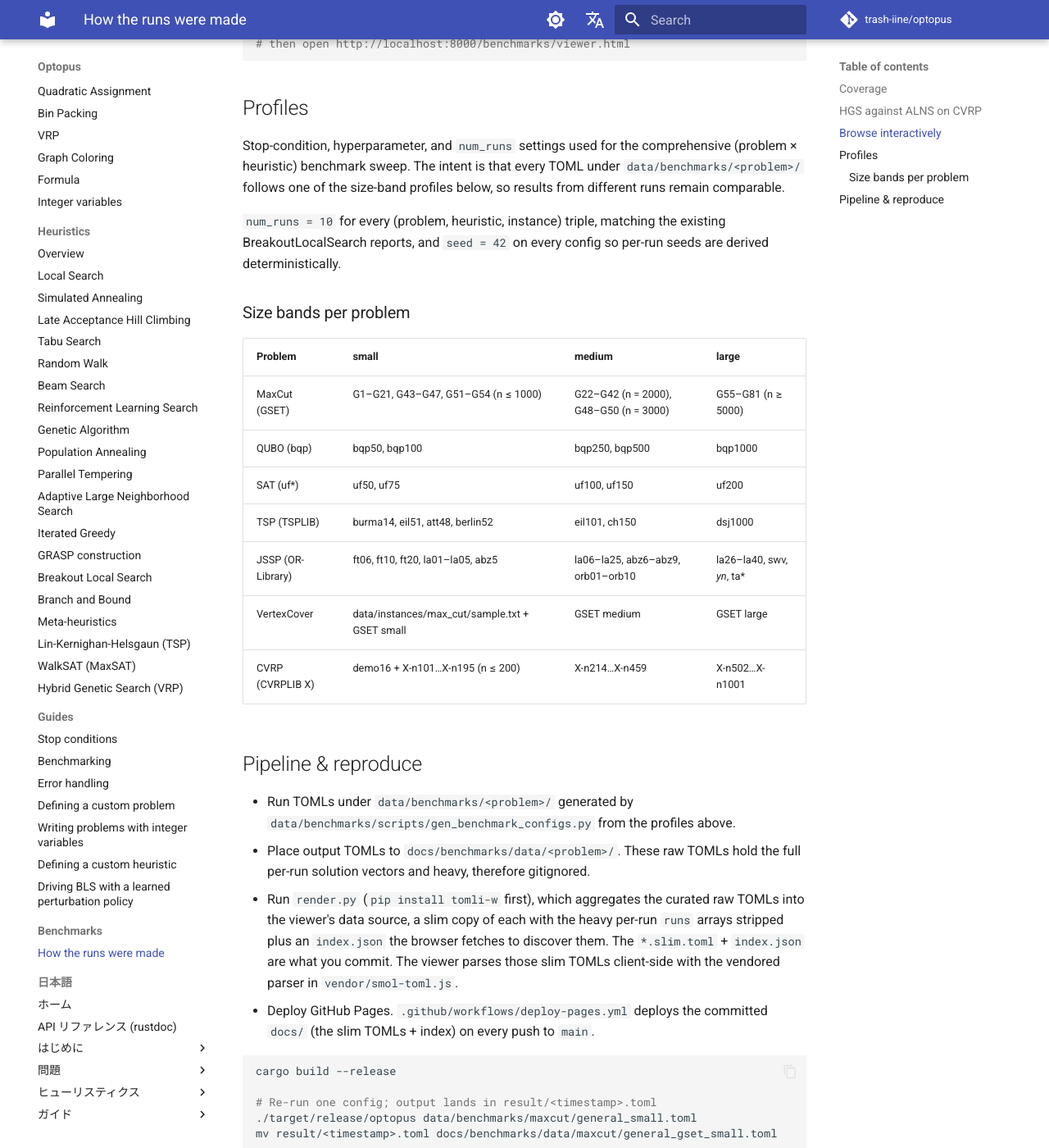
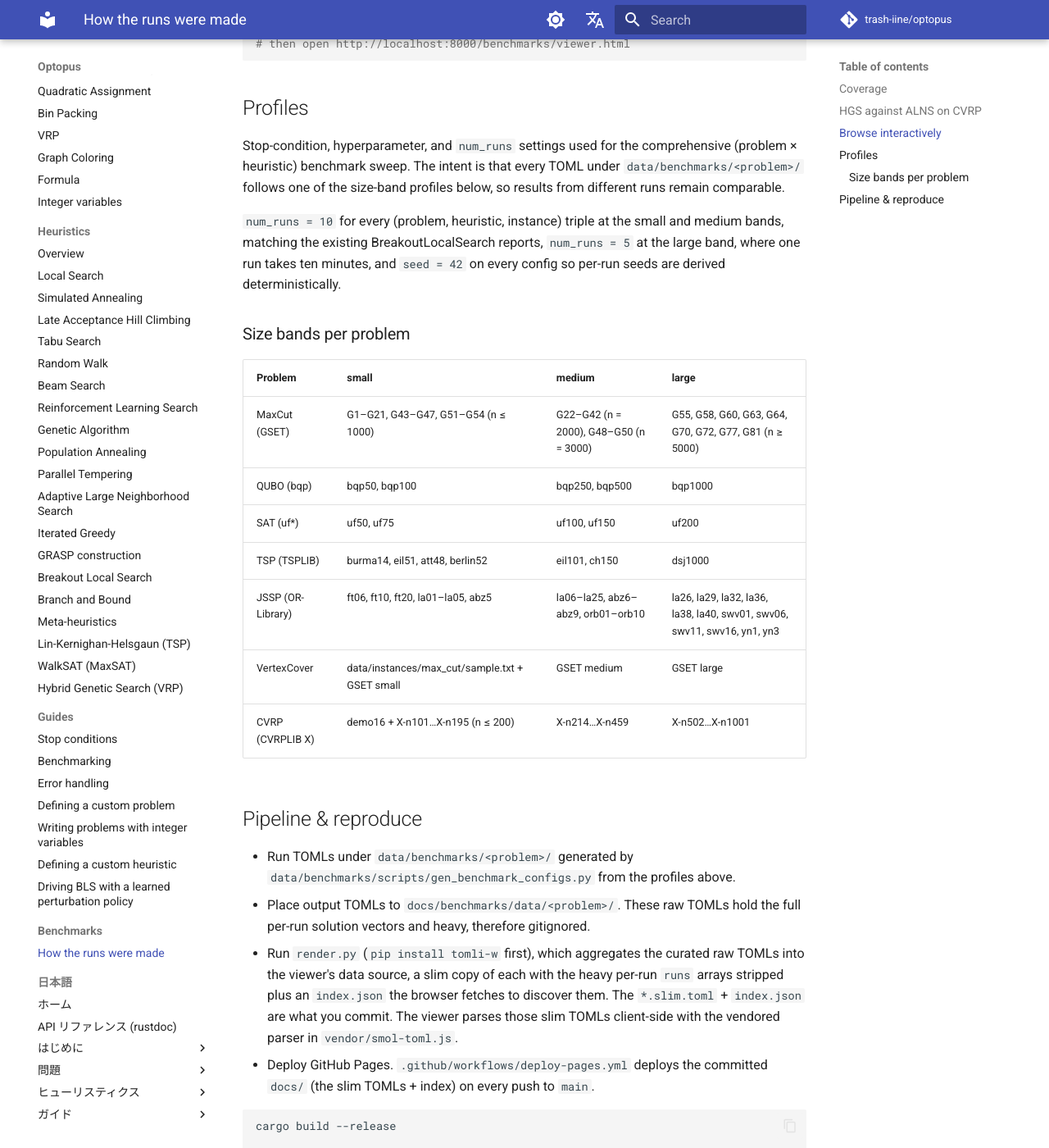
Before and after one commit to trash-iine/optopus, an MkDocs documentation site: the page built from docs/benchmarks/README.md, in a window 1280 px wide and 1400 px high, scrolled down 1873 px. Shown: the whole window at 82% size. Built offline with MkDocs 1.6.1 and Material for MkDocs 9.7.7, drawn with Linux system fonts in a browser that asks for light colours; comment, search, counter and statistics services are not loaded; some of the changed text lies outside the part shown.

Commit message:
BENCH: the large band runs five runs on 12 job shop, 9 G-set and 9 bin packing instances
At ten minutes a run the large band would take about 22 days on five threads.
Five runs fill the five threads in one batch, and the job shop set keeps one
or two instances of each shape among la26-40, swv01-20 and yn1-4. The max cut
and vertex cover set keeps G55, G58, G60, G63, G64, G70, G72, G77 and G81,
and bin packing keeps three per class. The budget stays at 600 s, so the
kept instances still compare with the previous large results. 1391 units
remain, about 176 h with the early finishers counted.

Co-Authored-By: Claude <noreply@anthropic.com>

```diff
--- a/docs/benchmarks/README.md
+++ b/docs/benchmarks/README.md
@@ -1,7 +1,7 @@
 # Benchmarks
 
 Aggregated comparison of the general heuristics, and the problem-specific solvers.
-Each row is `(problem, instance, neighbor, heuristic)` averaged over 10 runs.
+Each row is `(problem, instance, neighbor, heuristic)` averaged over 10 runs (5 at the large band).
 
 The numbers themselves (and the exact configuration behind each one) live in
 the [benchmark viewer](viewer.html); click any cell. This file covers how those
@@ -74,19 +74,20 @@ comprehensive (problem × heuristic) benchmark sweep. The intent is that every
 TOML under `data/benchmarks/<problem>/` follows one of the size-band profiles
 below, so results from different runs remain comparable.
 
-`num_runs = 10` for every (problem, heuristic, instance) triple, matching the
-existing BreakoutLocalSearch reports, and `seed = 42` on every config so per-run
+`num_runs = 10` for every (problem, heuristic, instance) triple at the small and
+medium bands, matching the existing BreakoutLocalSearch reports, `num_runs = 5`
+at the large band, where one run takes ten minutes, and `seed = 42` on every config so per-run
 seeds are derived deterministically.
 
 ### Size bands per problem
 
 | Problem | small | medium | large |
 |---|---|---|---|
-| MaxCut (GSET) | G1–G21, G43–G47, G51–G54 (n ≤ 1000) | G22–G42 (n = 2000), G48–G50 (n = 3000) | G55–G81 (n ≥ 5000) |
+| MaxCut (GSET) | G1–G21, G43–G47, G51–G54 (n ≤ 1000) | G22–G42 (n = 2000), G48–G50 (n = 3000) | G55, G58, G60, G63, G64, G70, G72, G77, G81 (n ≥ 5000) |
 | QUBO (bqp) | bqp50, bqp100 | bqp250, bqp500 | bqp1000 |
 | SAT (uf*) | uf50, uf75 | uf100, uf150 | uf200 |
 | TSP (TSPLIB) | burma14, eil51, att48, berlin52 | eil101, ch150 | dsj1000 |
-| JSSP (OR-Library) | ft06, ft10, ft20, la01–la05, abz5 | la06–la25, abz6–abz9, orb01–orb10 | la26–la40, swv*, yn*, ta* |
+| JSSP (OR-Library) | ft06, ft10, ft20, la01–la05, abz5 | la06–la25, abz6–abz9, orb01–orb10 | la26, la29, la32, la36, la38, la40, swv01, swv06, swv11, swv16, yn1, yn3 |
 | VertexCover | data/instances/max_cut/sample.txt + GSET small | GSET medium | GSET large |
 | CVRP (CVRPLIB X) | demo16 + X-n101…X-n195 (n ≤ 200) | X-n214…X-n459 | X-n502…X-n1001 |
 
```
Also changed, not shown: other parts of docs/benchmarks/README.md (+1 -1 lines), 18 other files.
